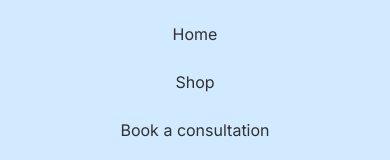
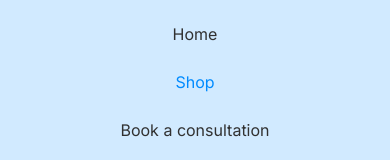
Before and after one commit to IsraelChidera/pharmabolt, a Next.js app: page /shop in a window 390 px wide. Both pictures are taken after a click on the picture 365 px from the left and 36 px from the top of the page. Shown: the part 268-428 px from the top of the page. Built offline with nearby package versions, Linux system fonts and the light colour scheme; no server answers.

Commit message:
Refactoring mobile navbar

```diff
--- a/components/elements/NavigationItem.tsx
+++ b/components/elements/NavigationItem.tsx
@@ -3,7 +3,7 @@ import Link from 'next/link';
 import { usePathname } from 'next/navigation';
 import React, { useState, useEffect } from 'react';
 
-const NavigationItem = ({ href, children, className, ...rest}: { href: string, children: React.ReactNode, className?:string }) => {
+const NavigationItem = ({ href, onClick, children, className, ...rest}: { onClick?:any, href: string, children: React.ReactNode, className?:string }) => {
     const currentRoute = usePathname();
     const [isActive, setIsActive] = useState(false);
     useEffect(() => {
@@ -11,8 +11,8 @@ const NavigationItem = ({ href, children, className, ...rest}: { href: string, c
     }, [currentRoute, href])
 
     return (
-        <li className={className}>
-            <Link {...rest} href={href} className={isActive ? `text-primary relative` : ``}>
+        <li onClick={onClick} className={className}>
+            <Link prefetch {...rest} href={href} className={isActive ? `text-primary relative` : ``}>
                 {children}
             </Link>
         </li>
--- a/components/widget/Navbar.tsx
+++ b/components/widget/Navbar.tsx
@@ -100,25 +100,16 @@ const Navbar = () => {
         >
           <div>
             <ul className='space-y-6 text-center'>
-              <li>
-                <Link onClick={() => setOpen(false)} href="/"> Home </Link>
-              </li>
+              <NavigationItem onClick={() => setOpen(false)} href="/">Home</NavigationItem>
 
-              <li>
-                <Link onClick={() => setOpen(false)} href="/shop"> Shop </Link>
-              </li>
+              <NavigationItem onClick={() => setOpen(false)} href="/shop">Shop</NavigationItem>
 
-              <li>
-                <Link onClick={() => setOpen(false)} href="#"> Book a consultation </Link>
-              </li>
+              <NavigationItem href="#">Book a consultation</NavigationItem>
 
-              <li>
-                <Link onClick={() => setOpen(false)} href="#"> Upload a prescription </Link>
-              </li>
+              <NavigationItem onClick={() => setOpen(false)} href="#">Upload a prescription</NavigationItem>
 
-              <li>
-                <Link onClick={() => setOpen(false)} href="#"> Contact us </Link>
-              </li>
+              <NavigationItem onClick={() => setOpen(false)} href="#">Contact us</NavigationItem>
+
             </ul>
 
             <div className='mt-12 space-y-6 flex flex-col '>
```
